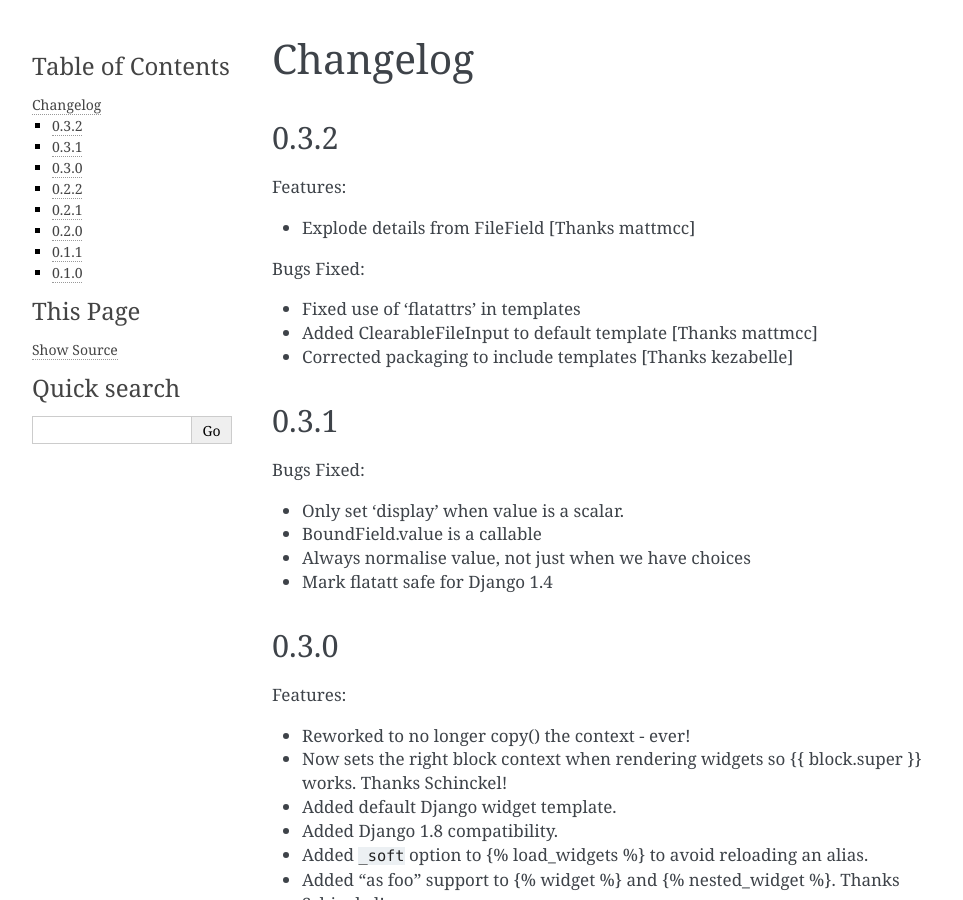
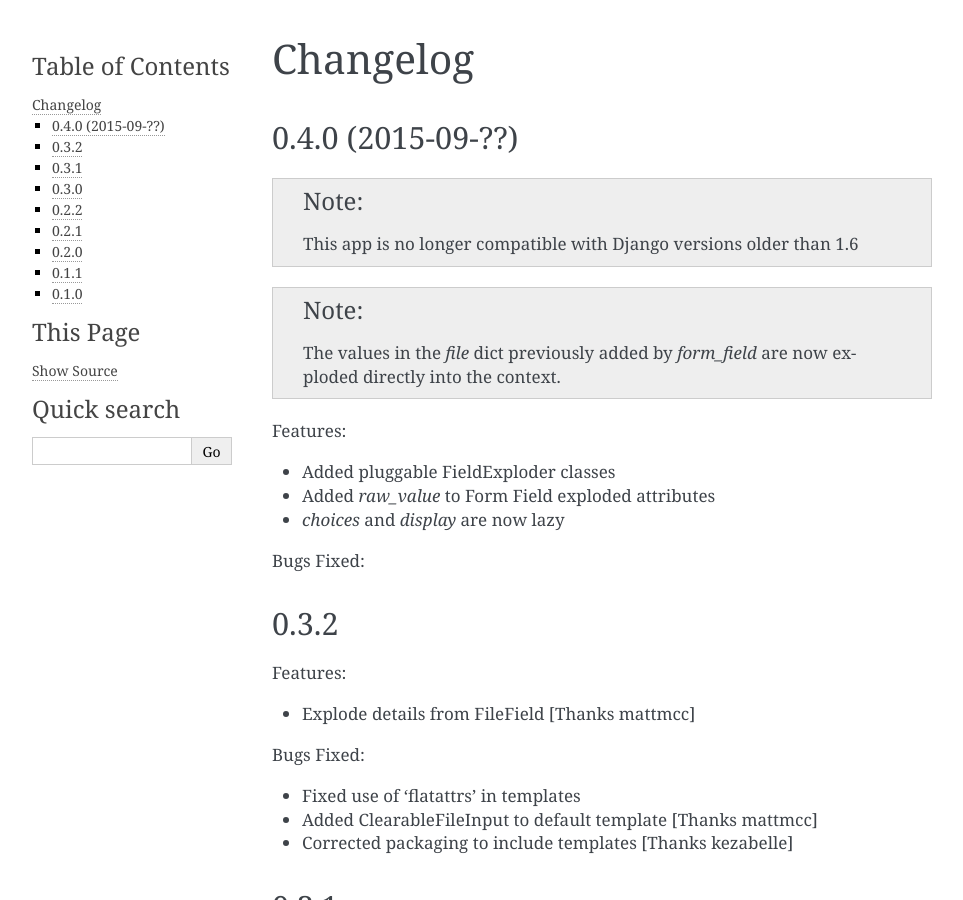
Before and after one commit to funkybob/django-sniplates, a Sphinx documentation site: the page built from docs/changelog.rst, in a window 1280 px wide and 900 px high. Shown: the whole window, without its empty margins (148-1111 px from the left). Built offline with Sphinx 7.4.7, drawn with Linux system fonts in a browser that asks for light colours.

Commit message:
Update docs

```diff
--- a/docs/changelog.rst
+++ b/docs/changelog.rst
@@ -1,6 +1,22 @@
 =========
 Changelog
 =========
+
+0.4.0 (2015-09-??)
+------------------
+
+.. note:: This app is no longer compatible with Django versions older than 1.6
+
+.. note:: The values in the `file` dict previously added by `form_field` are
+          now exploded directly into the context.
+
+Features:
+
+- Added pluggable FieldExploder classes
+- Added `raw_value` to Form Field exploded attributes
+- `choices` and `display` are now lazy
+
+Bugs Fixed:
 
 0.3.2
 -----
--- a/docs/index.rst
+++ b/docs/index.rst
@@ -24,6 +24,7 @@ Contents:
    :maxdepth: 2
 
    tags
+   extractor
    changelog
    formulation
 
```
Also changed, not shown: docs/extractor.rst (added, +54 -0 lines), docs/tags.rst (+8 -11 lines).
